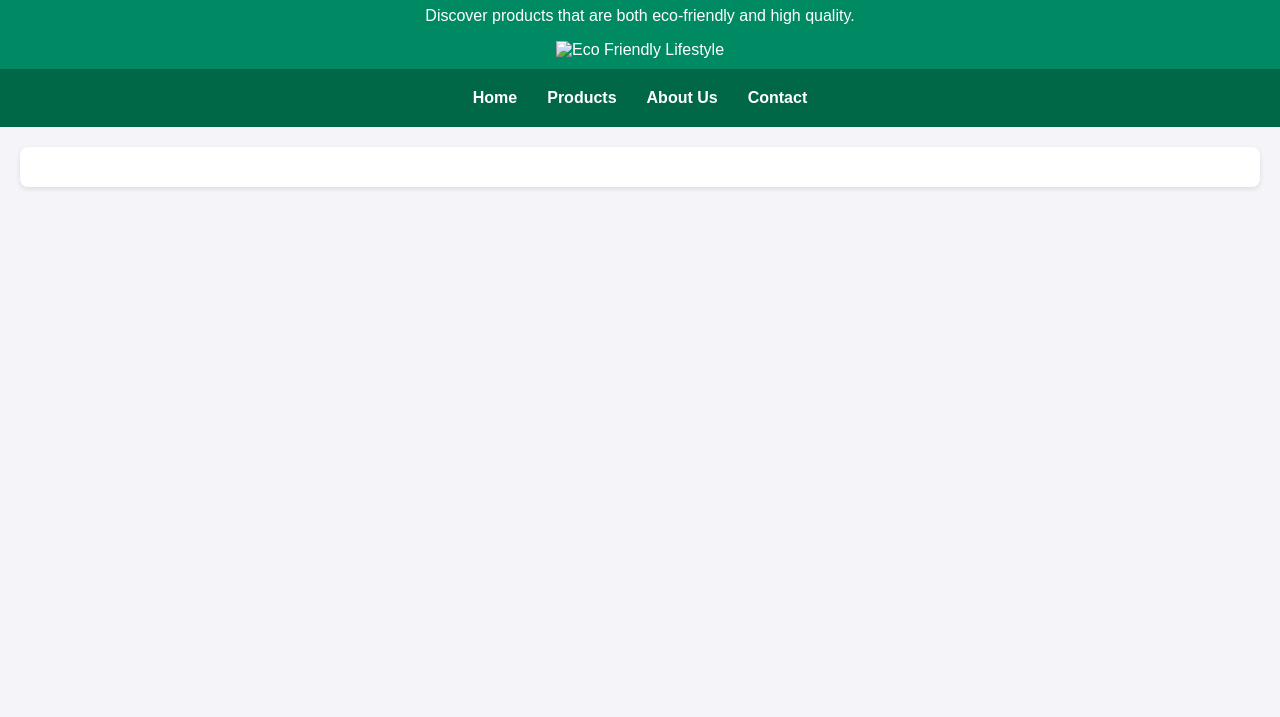
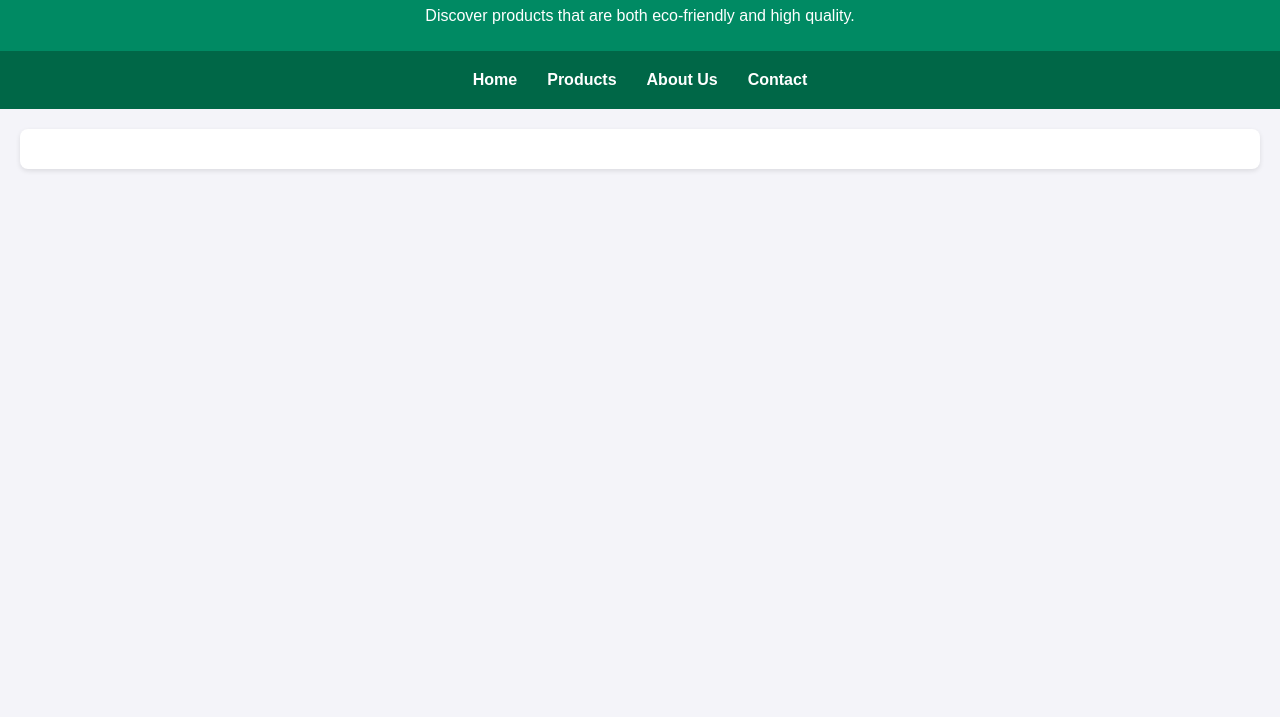
Before and after one commit to DivyaSriVikrayala/EcoProductsReview, a plain HTML site: page index.html in a window 1280 px wide. Shown: the part 83-800 px from the top of the page. Drawn offline with Linux system fonts and the light colour scheme.

Commit message:
delete image

```diff
--- a/index.html
+++ b/index.html
@@ -64,7 +64,6 @@
     <header>
       <h1>Eco-Conscious Product Reviews</h1>
       <p>Discover products that are both eco-friendly and high quality.</p>
-      <img src="none" alt="Eco Friendly Lifestyle" style="width: 100%; height: auto;">
     </header>
 
     <nav>
```
